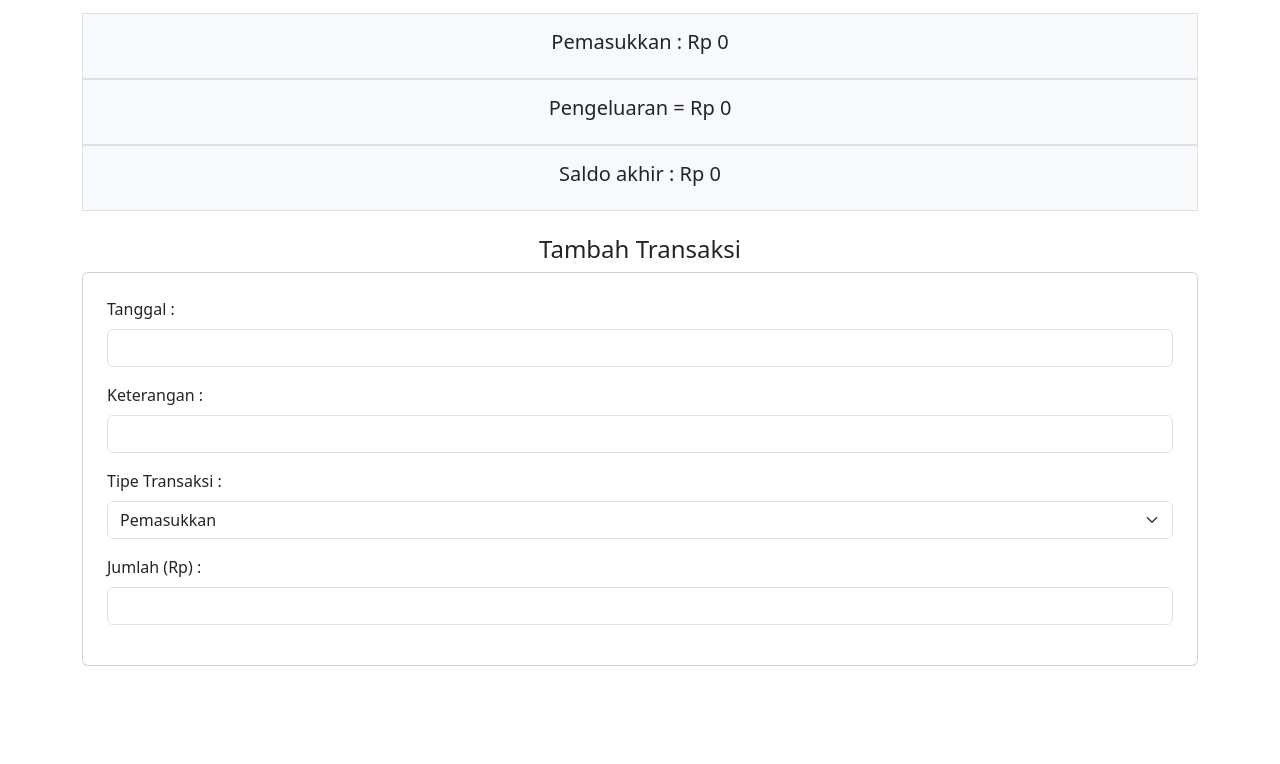
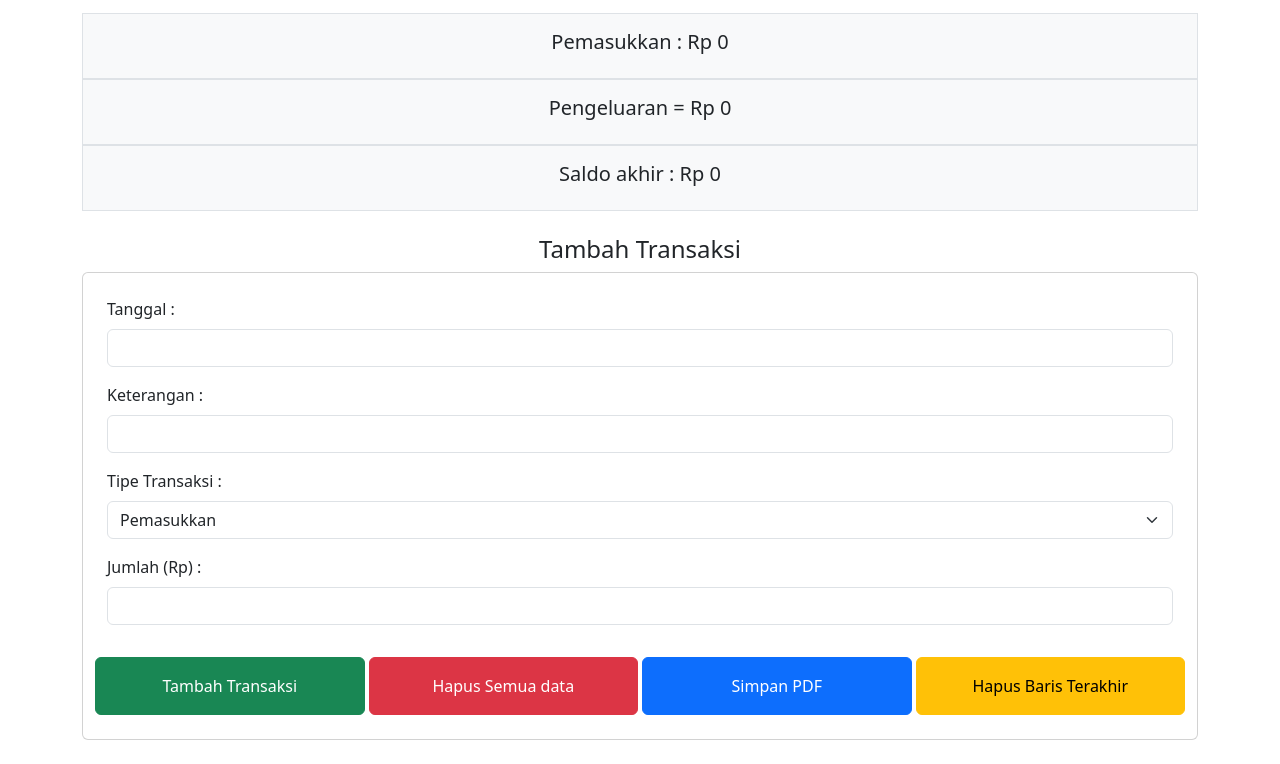
Before and after one commit to MichellePtrciaa/2327240047UTS, a plain HTML site: page index.html in a window 1280 px wide. Shown: the part 97-861 px from the top of the page. Before the commit the page ends 800 px from the top, so only its background shows below. Drawn offline with nearby package versions, Linux system fonts and the light colour scheme.

Commit message:
Update index.html
Menambahkan semua button yang diperlukan

```diff
--- a/index.html
+++ b/index.html
@@ -51,6 +51,12 @@
                 <label for="jumlah" class = "form-label">Jumlah (Rp) :</label>
                 <input type="text" id="jumlah" class="form-control">
             </div>
+            <div class="row mt-3 gap-1">
+                <button class="btn btn-success p-3 col" onclick="tambahTransaksi()">Tambah Transaksi</button>
+                <button class="btn btn-danger p-3 col" onclick="hapusSemuaData()">Hapus Semua data</button>
+                <button class="btn btn-primary p-3 col" onclick="simpanPDF()">Simpan PDF</button>
+                <button class="btn btn-warning p-3 col" onclick="hapusBarisTerakhir()">Hapus Baris Terakhir</button>
+            </div>
         </div>
       </body>
 </html>
```
